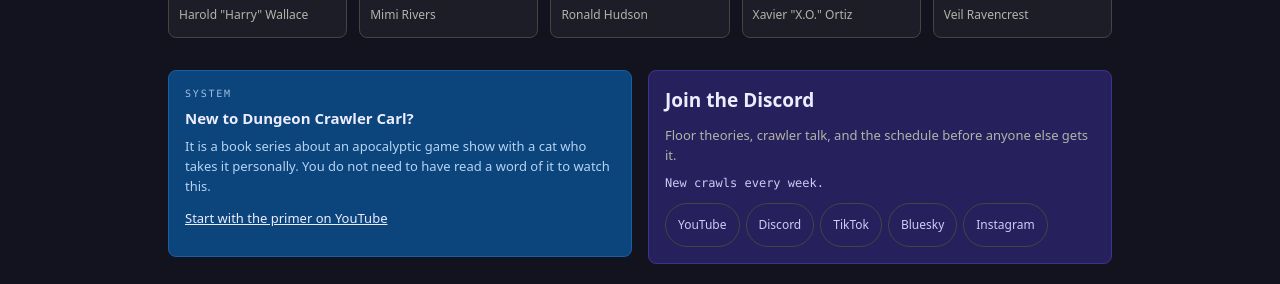
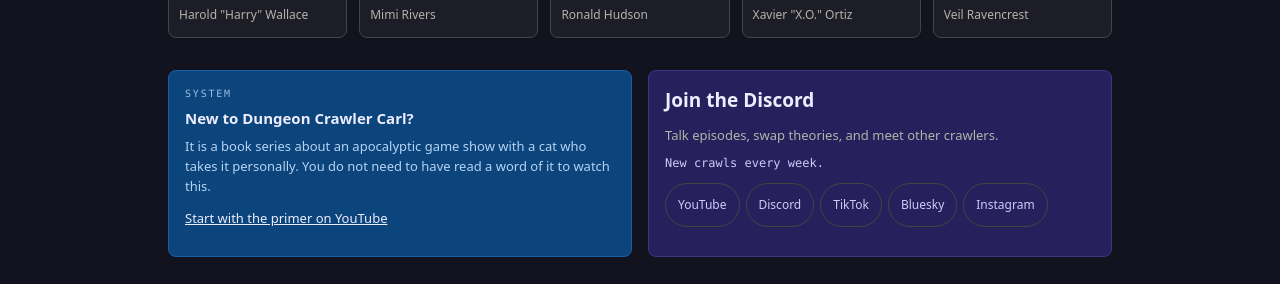
Before and after one commit to BastionFennell/dcc-watch-hub, a React (Vite) app: page / in a window 1280 px wide. Shown: the part 668-952 px from the top of the page. Built offline with nearby package versions, Linux system fonts and the light colour scheme; no server answers.

Commit message:
home: Discord strip copy; both bottom strips share a height
Co-Authored-By: Claude Fable 5.1 <noreply@anthropic.com>

```diff
--- a/src/site/copy.ts
+++ b/src/site/copy.ts
@@ -44,7 +44,7 @@ export const siteCopy = {
     'It is a book series about an apocalyptic game show with a cat who takes it personally. You do not need to have read a word of it to watch this.',
   newcomerLink: 'Start with the primer on YouTube',
   discordTitle: 'Join the Discord',
-  discordBody: 'Floor theories, crawler talk, and the schedule before anyone else gets it.',
+  discordBody: 'Talk episodes, swap theories, and meet other crawlers.',
   discordCta: 'Open the Discord',
 
   // --- footer
--- a/src/site/pages/HomePage.module.css
+++ b/src/site/pages/HomePage.module.css
@@ -92,6 +92,7 @@
 
   .strips {
     grid-template-columns: minmax(0, 1fr) minmax(0, 1fr);
-    align-items: start;
+    /* Both strips share the row's height (author, 2026-09-25). */
+    align-items: stretch;
   }
 }
```
